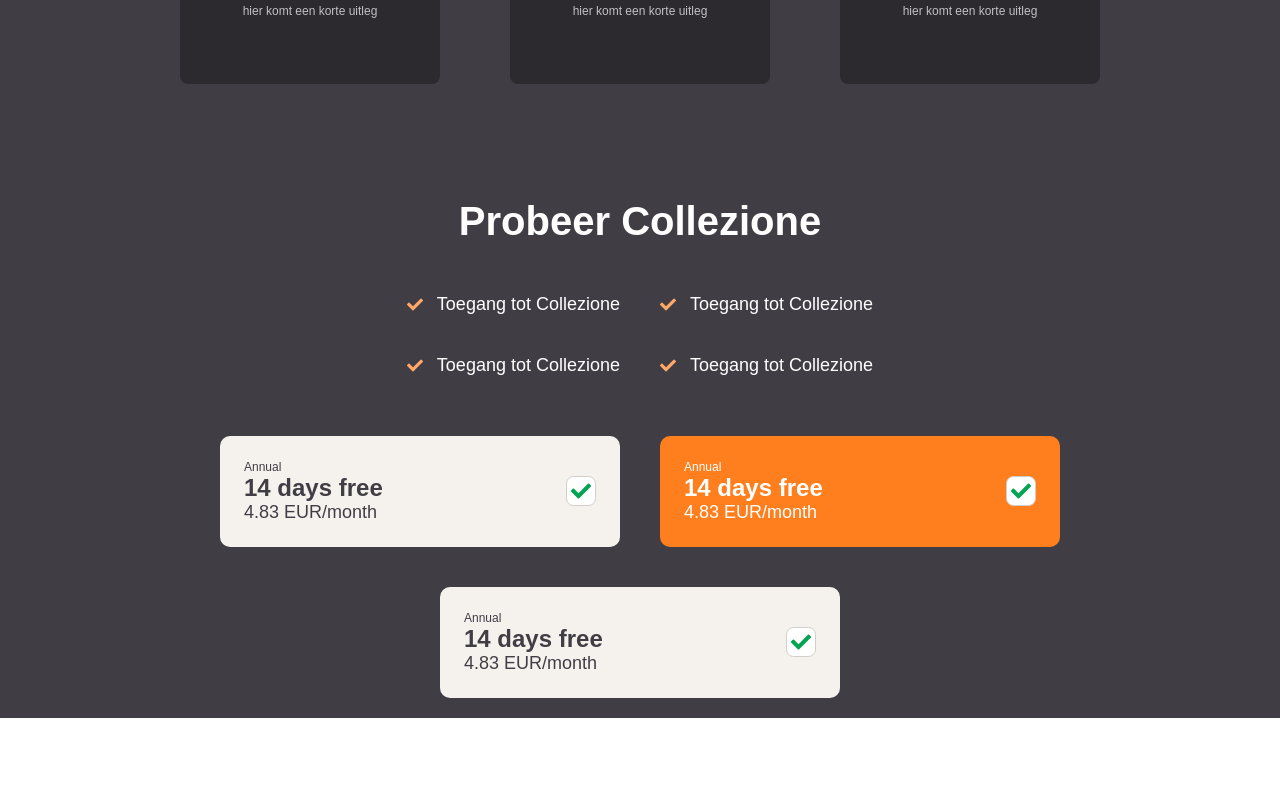
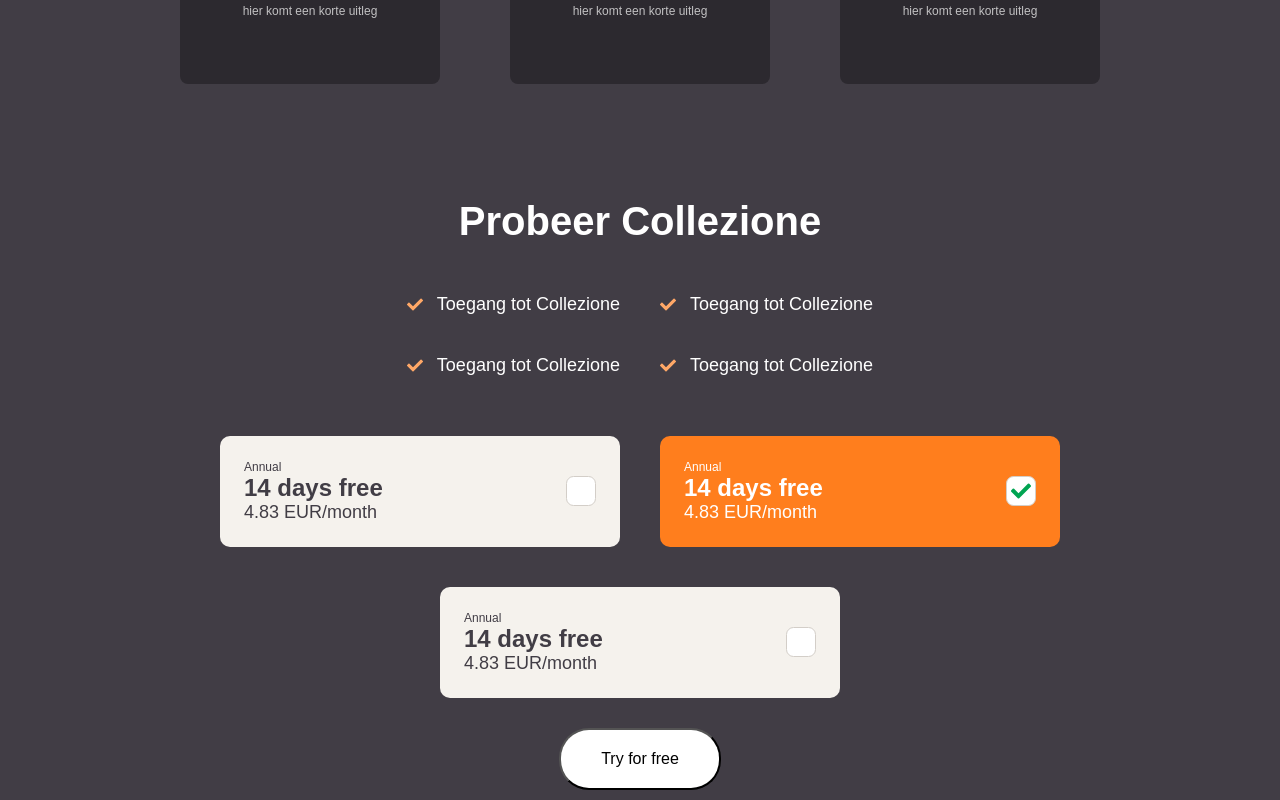
Before and after one commit to ScottZ2004/Collezione, a React (Create React App) app: page / in a window 1280 px wide. Shown: the part 1967-2767 px from the top of the page. Before the commit the page ends 2685 px from the top, so only its background shows below. Built offline with nearby package versions, Linux system fonts and the light colour scheme; a web font is replaced by a local one.

Commit message:
button toegevoegd aan Prices

```diff
--- a/src/Components/Button/Button.css
+++ b/src/Components/Button/Button.css
@@ -8,7 +8,6 @@
     font-size: 1.6rem;
     box-shadow: 0 0.2rem 0.01rem 0.01rem rgba(0, 0, 0, 0.17);
     transition: 0.2s;
-
 }
 
 .button-left{
--- a/src/Components/Price/Price.css
+++ b/src/Components/Price/Price.css
@@ -5,8 +5,8 @@
     align-items: center;
     background: rgb(245, 242, 237);
     color: #413D45;
-    max-width: 50rem;
-    min-width: 40rem;
+    width: 40rem;
+    min-width: 30rem;
     padding: 2.4rem;
     margin: 2rem;
     border-radius: 1rem;
@@ -20,8 +20,8 @@
     flex-direction: row;
     justify-content: space-between;
     align-items: center;
-    max-width: 50rem;
-    min-width: 40rem;
+    width: 40rem;
+    min-width: 30rem;
     padding: 2.4rem;
     margin: 2rem;
     border-radius: 1rem;
--- a/src/Components/Price/Price.js
+++ b/src/Components/Price/Price.js
@@ -15,14 +15,19 @@
     }
 
     onclick = () => {
-        this.props.checkbox(this.props.id, this.props.checked)
+        this.setState({checked: !this.state.checked});
     }
 
     render(){
+        let svg;
         if (this.state.checked){
             this.className = "price__input--checked";
+            this.svg = <svg className="price__check__svg" xmlns="http://www.w3.org/2000/svg" width="36" height="26.846" viewBox="0 0 36 26.846">
+                <path id="Icon_awesome-check" data-name="Icon awesome-check" d="M12.227,30.9.527,19.2a1.8,1.8,0,0,1,0-2.546L3.073,14.1a1.8,1.8,0,0,1,2.546,0L13.5,21.986,30.382,5.1a1.8,1.8,0,0,1,2.546,0L35.473,7.65a1.8,1.8,0,0,1,0,2.546l-20.7,20.7A1.8,1.8,0,0,1,12.227,30.9Z" transform="translate(0 -4.577)" fill="#00a452"/>
+            </svg>
         }else{
             this.className = "price__input";
+            this.svg = <div></div>
         }
         return(
             <div onClick={this.onclick} className={this.className}>
@@ -31,12 +36,7 @@
                     <h1 className="price__h1">{this.props.h1}</h1>
                     <h2 className="price__h2">{this.props.h2}</h2>
                 </div>
-                <div className="price__checkbox">
-                    <svg className="price__check__svg" xmlns="http://www.w3.org/2000/svg" width="36" height="26.846" viewBox="0 0 36 26.846">
-                        <path id="Icon_awesome-check" data-name="Icon awesome-check" d="M12.227,30.9.527,19.2a1.8,1.8,0,0,1,0-2.546L3.073,14.1a1.8,1.8,0,0,1,2.546,0L13.5,21.986,30.382,5.1a1.8,1.8,0,0,1,2.546,0L35.473,7.65a1.8,1.8,0,0,1,0,2.546l-20.7,20.7A1.8,1.8,0,0,1,12.227,30.9Z" transform="translate(0 -4.577)" fill="#00a452"/>
-                    </svg>
-
-                </div>
+                <div className="price__checkbox">{this.svg}</div>
             </div>
         );
     }
--- a/src/Components/Prices/Prices.css
+++ b/src/Components/Prices/Prices.css
@@ -48,3 +48,26 @@
     flex-direction: row;
     flex-wrap: wrap;
 }
+
+.prices__footer{
+    display: flex;
+    justify-content: center;
+}
+
+.prices__button{
+    font-size: 1.6rem;
+    background: rgb(255, 255, 255);
+    padding: 2rem 4rem;
+    border-radius: 3rem;
+    margin: 1rem;
+}
+
+.prices__button:hover{
+    background: rgba(255, 255, 255, 0.8);
+    cursor: pointer;
+}
+
+.prices__button:active{
+    margin-top: 1.1rem;
+    margin-bottom: 0.9rem;
+}
--- a/src/Components/Prices/Prices.js
+++ b/src/Components/Prices/Prices.js
@@ -72,6 +72,9 @@
                 <section className="prices__inputWrapper">
                     {prices}
                 </section>
+                <footer className="prices__footer">
+                    <button className="prices__button">Try for free</button>
+                </footer>
             </article>
 
         );
```
